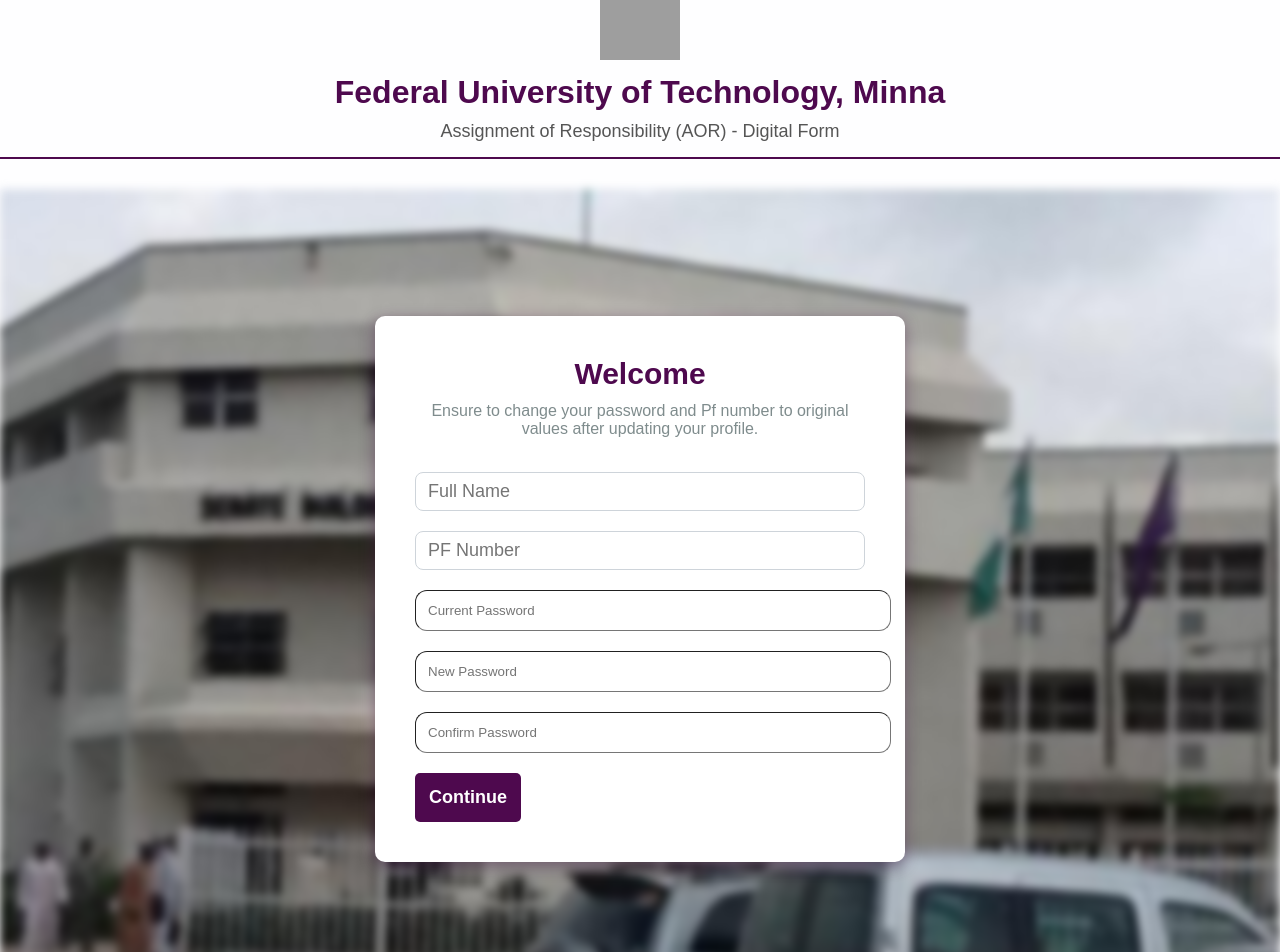
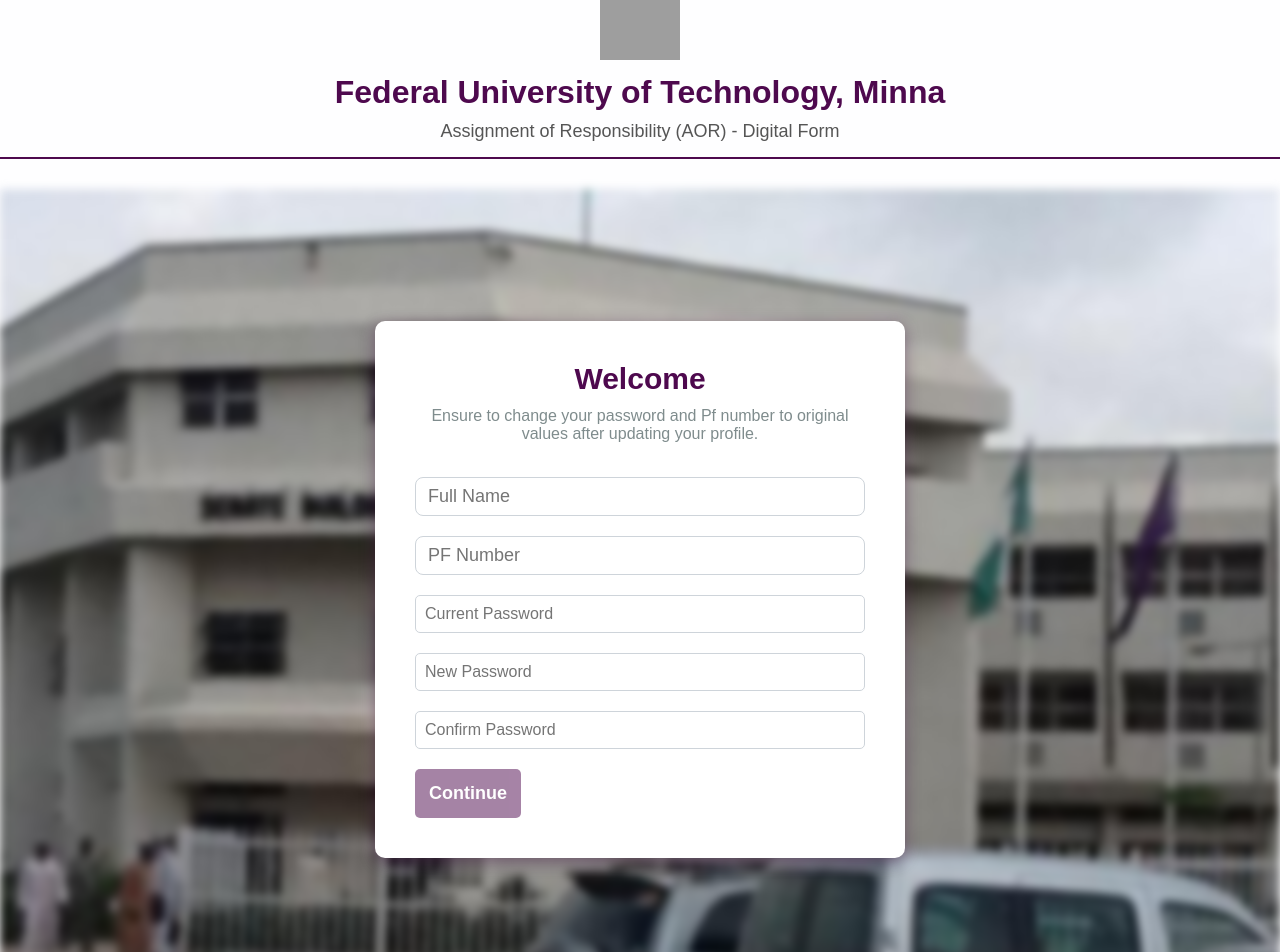
Before and after one commit to Enesgid/AOR, a React (Vite) app in the folder front-end/aor-system/: page /changePassword in a window 1280 px wide. Shown: the top 952 px of the page. Built offline with nearby package versions, Linux system fonts and the light colour scheme; grey boxes are pictures that could not be loaded.

Commit message:
updated draft

```diff
--- a/front-end/aor-system/src/components/LecturerInfo.jsx
+++ b/front-end/aor-system/src/components/LecturerInfo.jsx
@@ -69,7 +69,7 @@
         </div>
         <div className="form-group">
           <label htmlFor="pfNumber">PF Number</label>
-          <input type="text" name="pfNumber" value={formData.pfNumber} onChange={handleChange}  id="pfNumber"/>
+          <input type="text" disabled name="pfNumber" value={formData.pfNumber} onChange={handleChange}  id="pfNumber"/>
         </div>
       </div>
 
--- a/front-end/aor-system/src/pages/AORForm.jsx
+++ b/front-end/aor-system/src/pages/AORForm.jsx
@@ -38,8 +38,7 @@
   const storedPf =
     localStorage.getItem("loggedInPF") ||
     localStorage.getItem("pfNumber");
-
-  const token = getCurrentToken();
+    const token = getCurrentToken();
 
   if (!storedPf || !token) {
     console.warn("Stopping: No PF Number or Token found in LocalStorage");
@@ -60,6 +59,7 @@
       throw new Error(`Server returned status: ${response.status}`);
 
     const data = await response.json();
+    const user = getCurrentUser();
 
     if (Array.isArray(data) && data.length > 0) {
       const myForm = data[0];
@@ -84,15 +84,23 @@
       return myForm;
     }
 
-    // No submission found
-    return null;
+   // No previous submission, populate the form from the logged-in user
+if (user) {
+  setFormData(prev => ({
+    ...prev,
+    pfNumber: user.pfNumber || "",
+  }));
+}
+
+return null;
 
   } catch (error) {
     console.error("❌ Error fetching profile:", error);
 
     return null;
   }
-};        const loadDraft = () => {
+};
+const loadDraft = () => {
         const savedDraft = localStorage.getItem(draftKey);
 
         if (!savedDraft) return false;
@@ -586,7 +594,7 @@
                 <option value="Deans/Directors">Deans/Directors</option>
                 <option value="Deputy Deans/ Directors">Deputy Deans/ Directors</option>
                 <option value="HOD">HOD</option>
-                <option value="Sub Deans/Asst. Dir">Sub Deans/Asst. Dir</option>
+                <option value="Sub Deans/Asst. Dir">Sub Deans/Asst. Director</option>
                 <option value="Examination Officers">Examination Officers</option>
                 <option value="Academic/ level Advisers">Academic/ level Advisers</option>
                 <option value="SIWES Coordinators">SIWES Coordinators</option>
--- a/front-end/aor-system/src/pages/ChangePassword.jsx
+++ b/front-end/aor-system/src/pages/ChangePassword.jsx
@@ -23,8 +23,24 @@
     useState("");
 
   const handleSave = async () => {
+    if (
+  !name.trim() ||
+  !pfNumber.trim() ||
+  !currentPassword.trim() ||
+  !newPassword.trim() ||
+  !confirmPassword.trim()
+) {
+  await errorAlert("All fields are required.");
+  return;
+}
     if (newPassword !== confirmPassword) {
-      errorAlert("Passwords do not match.");
+    await  errorAlert("Passwords do not match.");
+      return;
+    }
+    if (newPassword === currentPassword) {
+      await errorAlert(
+        "New password cannot be the same as the current password."
+      );
       return;
     }
 
@@ -59,16 +75,23 @@
       }
 
 // Save the fresh token
-localStorage.setItem(
-  "token",
-  data.token
-);
+const portal = sessionStorage.getItem("currentPortal");
 
-// Save the updated user
-localStorage.setItem(
-  "user",
-  JSON.stringify(data.user)
-);
+if (portal === "lecturer") {
+  localStorage.setItem("lecturerToken", data.token);
+  localStorage.setItem(
+    "lecturerUser",
+    JSON.stringify(data.user)
+  );
+}
+
+if (portal === "admin") {
+  localStorage.setItem("adminToken", data.token);
+  localStorage.setItem(
+    "adminUser",
+    JSON.stringify(data.user)
+  );
+}
 
 await successAlert(
   "Profile updated successfully."
@@ -100,7 +123,11 @@
       errorAlert("Server error.");
     }
   };
-
+const isFormValid =
+  name.trim() &&
+  currentPassword.trim() &&
+  newPassword.trim() &&
+  confirmPassword.trim();
   return (
         <div>
         <Header/>
@@ -121,26 +148,30 @@
           <input
             type="text"
             placeholder="Full Name"
-            className="w-full border rounded-xl p-3"
+            className="login-input"
             value={name}
             onChange={(e) =>
               setName(e.target.value)
             }
           />
+
           <input
-            type="text"
-            placeholder="PF Number"
-            className="w-full border rounded-xl p-3"
-            value={pfNumber}
-            onChange={(e) =>
-              setPfNumber(e.target.value)
-            }
-          />
+              type="text"
+              inputMode="numeric"
+              pattern="[0-9]*"
+              value={pfNumber}
+              onChange={(e) => {
+                const value = e.target.value.replace(/\D/g, "").slice(0, 6);
+                setPfNumber(value);
+              }}
+              className="login-input"
+              placeholder="PF Number"
+            />
 
           <input
             type="password"
             placeholder="Current Password"
-            className="w-full border rounded-xl p-3"
+            className="login-input"
             value={currentPassword}
             onChange={(e) =>
               setCurrentPassword(
@@ -152,7 +183,7 @@
           <input
             type="password"
             placeholder="New Password "
-            className="w-full border rounded-xl p-3 "
+            className="login-input"
             value={newPassword}
             onChange={(e) =>
               setNewPassword(
@@ -164,7 +195,7 @@
           <input
             type="password"
             placeholder="Confirm Password"
-            className="w-full border rounded-xl p-3"
+            className="login-input"
             value={confirmPassword}
             onChange={(e) =>
               setConfirmPassword(
@@ -175,10 +206,12 @@
 
           <button
             onClick={handleSave}
-            className="btn login-btn"
-          >
-          <span>Continue</span>
-
+            disabled={!isFormValid}
+            className={`btn login-btn ${
+              !isFormValid
+                ? "opacity-50 cursor-not-allowed"
+                : "" }`} >
+            Continue
           </button>
 
         </div>
```
Also changed, not shown: 1 other file (tests, documents, lock files or other folders).
